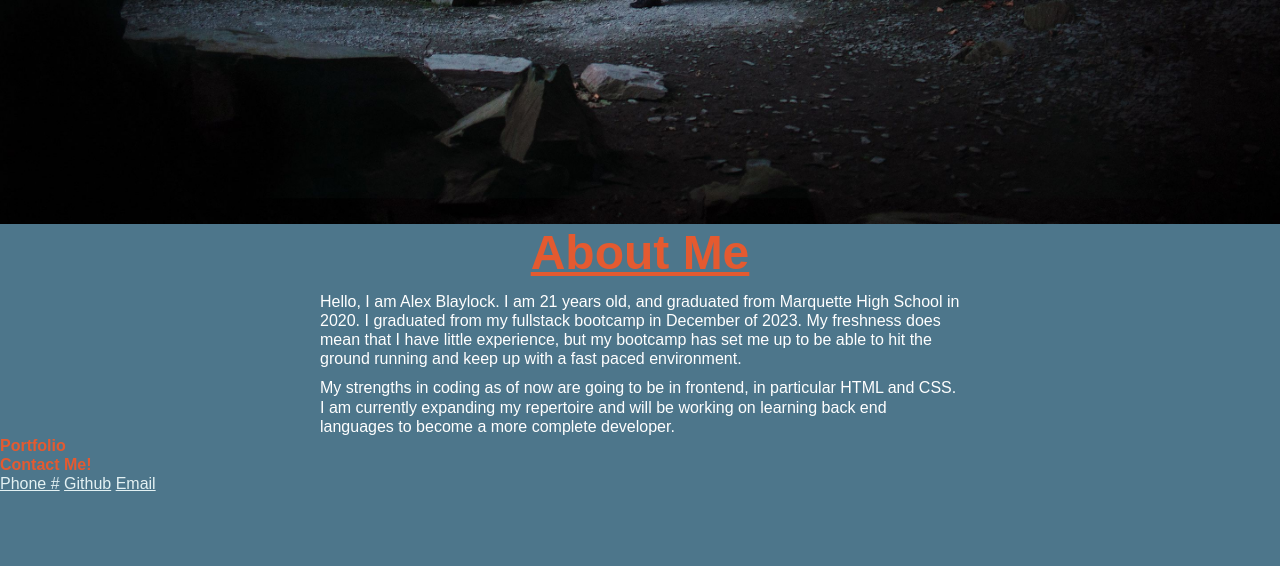
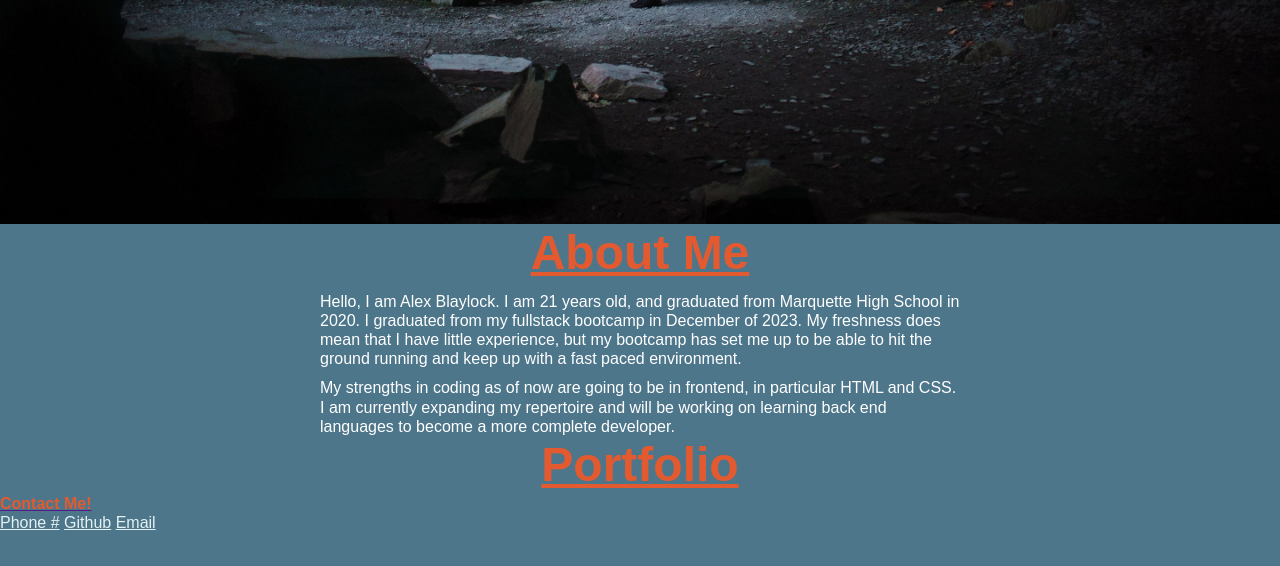
Before and after one commit to AlexBlaylock/portfolio-challenge2, a plain HTML site: page index.html in a window 1280 px wide. Shown: the part 576-1142 px from the top of the page. Drawn offline with Linux system fonts and the light colour scheme.

Commit message:
started adding images for portfolio, more code added to css

```diff
--- a/Assets/css/styles.css
+++ b/Assets/css/styles.css
@@ -96,6 +96,7 @@ p {
 .flex-box {
     display: flex;
     justify-content: center;
+    flex-wrap: wrap;
 }
 
 .contact-header {
@@ -111,13 +112,14 @@ p {
 
 
 .main-body {
-min-height: 120vh;
+min-height: 160vh;
 }
 
 
 .personal {
 display:flex;
 flex-direction: column;
+min
 }
 
 .personal h2 {
@@ -129,10 +131,25 @@ flex-direction: column;
 }
 
 .personal p {
-    justify-content: ;
+    justify-content: center;
     max-width: 50%;
     padding-top: 10px;
     margin: auto;
 }
 
-.portfolio-section
+.portfolio-section {
+display: flex;
+justify-content: space-evenly;
+
+}
+
+.portfolio-section h2 {
+    justify-content: center;
+    font-size: 300%;
+    margin: auto;
+    text-decoration-line: underline;
+}
+
+#SEO {
+    background-image: url("../images/chall1.png");
+}
--- a/index.html
+++ b/index.html
@@ -48,9 +48,18 @@ I am currently expanding my repertoire and will be working on learning back end
 </section>
 
 <!--Portfolio -->
-<section class="portfolio-section">
+<section class="portfolio-section" id="Portfolio">
     <h2>Portfolio</h2>
+    <div class="flex-box">
 
+    <a href=""
+
+
+
+
+
+
+    </div>
 </section>
 
 
```
Also changed, not shown: 1 other file.
